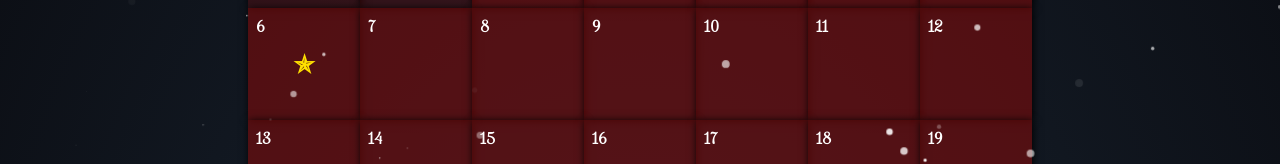
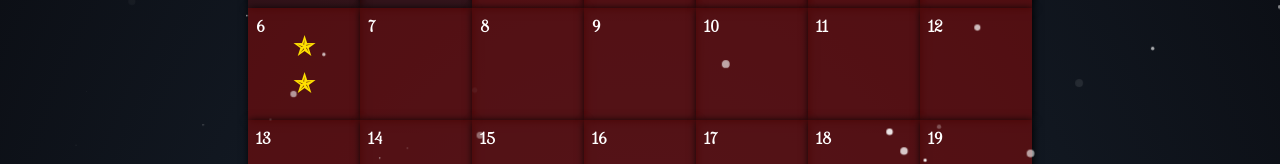
Before and after one commit to anna8810/advent2021, a React (Create React App) app: page / in a window 1280 px wide. Shown: the part 358-522 px from the top of the page. Built offline with nearby package versions, Linux system fonts and the light colour scheme.

Commit message:
Optimised counting of the fishes to earn the second star for day 6

```diff
--- a/src/Code.js
+++ b/src/Code.js
@@ -215,21 +215,25 @@ exports.Code = {
     const data = require('./data/input6')
     const input = data.input
 
-    const fish = [...input]
+    const countFishes = (days) => {
+      const timers = [ 0, 0, 0, 0, 0, 0, 0, 0, 0 ]
+      for (const timer of input) {
+        timers[timer]++
+      }
 
-    let days = 80
-    while (days) {
-      fish.forEach((timer, i) => {
-        fish[i] = timer === 0 ? 6 : timer - 1
+      for (let i = 0; i < days; i++) {
+        const newFishes = timers.shift()
 
-        timer === 0 && fish.push(8)
-      })
+        timers.push(newFishes)
+        timers[6] += newFishes
+      }
 
-      days--
+      return timers.reduce((a, b) => a + b, 0)
     }
 
-    const first = fish.length
+    const first = countFishes(80)
+    const second = countFishes(256)
 
-    return { first, second: false }
+    return { first, second }
   }
 }
```
